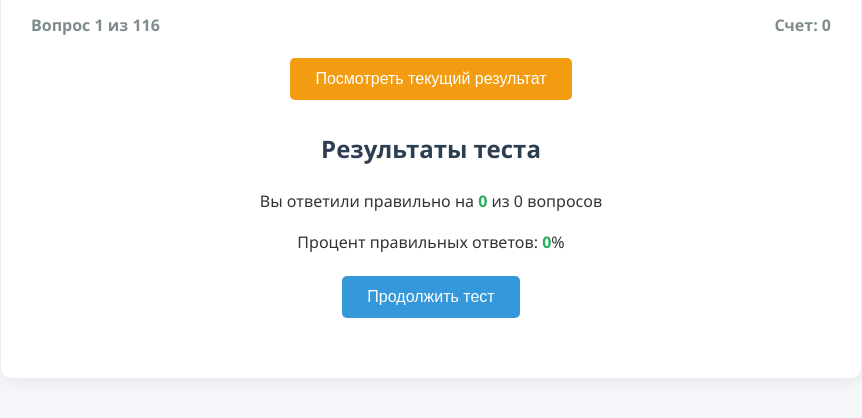
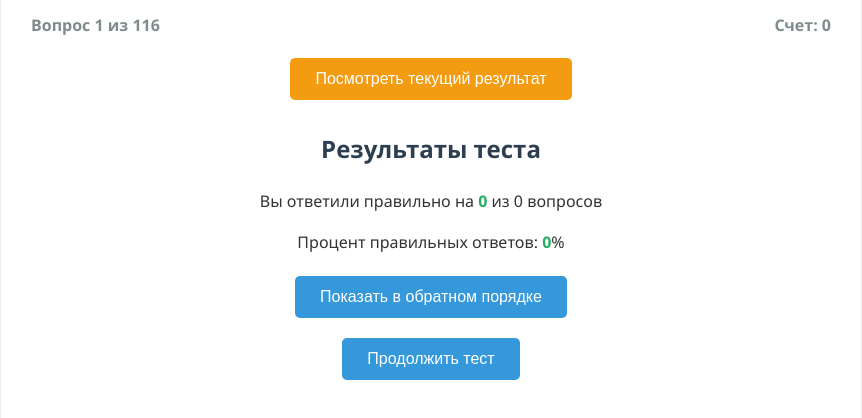
Before and after one commit to SuetaProg/Test_TerVer, a plain HTML site: page index.html in a window 1280 px wide. Both pictures are taken after a click on the button "Посмотреть текущий результат". Shown: the part 140-558 px from the top of the page, without its empty margins (209-1071 px from the left). Drawn offline with Linux system fonts and the light colour scheme.

Commit message:
Update index.html

```diff
--- a/index.html
+++ b/index.html
@@ -23,9 +23,12 @@
             <h2>Результаты теста</h2>
             <p>Вы ответили правильно на <span id="final-score">0</span> из <span id="total-questions">0</span> вопросов</p>
             <p>Процент правильных ответов: <span id="percentage">0</span>%</p>
-            <button id="restart-btn">Пройти тест снова</button>
+            <div class="result-controls">
+                <button id="reverse-order-btn">Показать в обратном порядке</button>
+                <button id="restart-btn">Пройти тест снова</button>
+            </div>
+            <div id="answers-container"></div>
         </div>
-    </div>
     <script src="script.js"></script>
 </body>
 </html>
```
